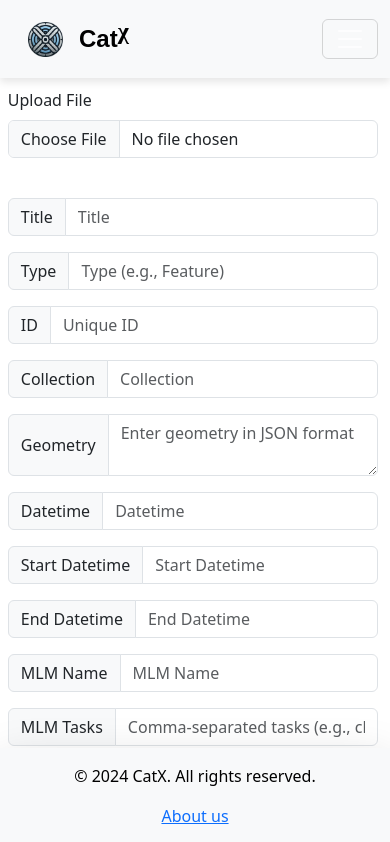
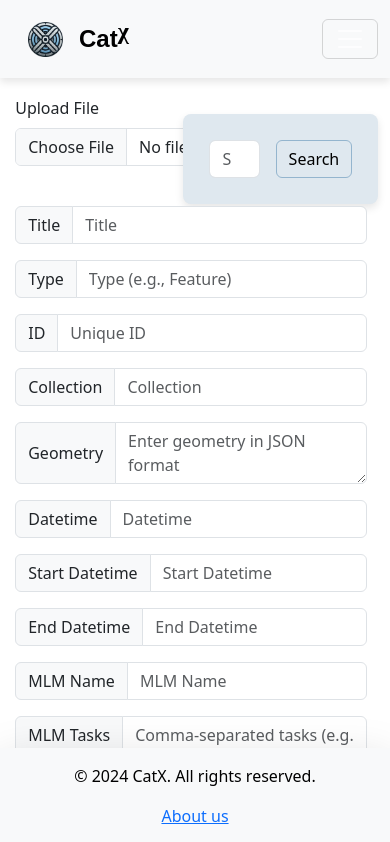
Before and after one commit to awiechma/CatX, a React (Vite) app in the folder react-app-catx/: page /add in a window 390 px wide. Shown: the top 842 px of the page. Built offline with nearby package versions, Linux system fonts and the light colour scheme.

Commit message:
Responsive Footer (#44)
Co-authored-by: Amon Wiechmann <awiechma@uni-muenster.de>

```diff
--- a/react-app-catx/src/Add.css
+++ b/react-app-catx/src/Add.css
@@ -8,6 +8,26 @@
     padding-left: 2%;
     padding-right: 3%;
 }
+
+/* Sicherstellen, dass die Seite mindestens 100% der Viewporthöhe einnimmt */
+html, body {
+  margin: 0;
+  padding: 0;
+  height: 100%;
+}
+
+.add-page-container {
+  display: flex;
+  flex-direction: column;
+  min-height: 100vh; /* Nimmt die gesamte Höhe ein */
+}
+
+/* Der Hauptinhalt bekommt flexibles Layout */
+.content {
+  flex: 1; /* Verfügt über den verbleibenden Platz */
+  padding-bottom: 50px; /* Sicherstellen, dass der Footer nicht überlappt */
+}
+
 
 .add-tag-button{
     color: rgb(0, 0, 0) !important;
--- a/react-app-catx/src/Add.jsx
+++ b/react-app-catx/src/Add.jsx
@@ -18,15 +18,26 @@ const Add = () => {
         }
     }, [location.state]);
     return (
-        <div>
-            {/* Container for the h1 */}
-            <div className="heading-add-page">
-                <h1>Form for metadata</h1>
+      <div className="add-page-container">
+            <div className="content">
+                <div className="search-filter-container">
+                    <SearchBar
+                        onSearch={(query) => setSearchQuery(query)}
+                        initialSearchTerm={searchQuery}
+                    />
+                </div>
+
+                <div className="heading-add-page">
+                    <h1>Form for metadata</h1>
+                </div>
+
+                <div className="formular-form">
+                    <Formular />
+                </div>
             </div>
-
-            <Formular />
             <Footer />
         </div>
+
     );
 
 
--- a/react-app-catx/src/components/Formular.jsx
+++ b/react-app-catx/src/components/Formular.jsx
@@ -1,6 +1,7 @@
 import React, { useState } from "react";
 import TagInput from "./TagInput";
 import Button from "./Button";
+import "/src/Add.css";
 
 const Formular = () => {
     const [formData, setFormData] = useState({}); // Zustand für die Formularfelder
```
